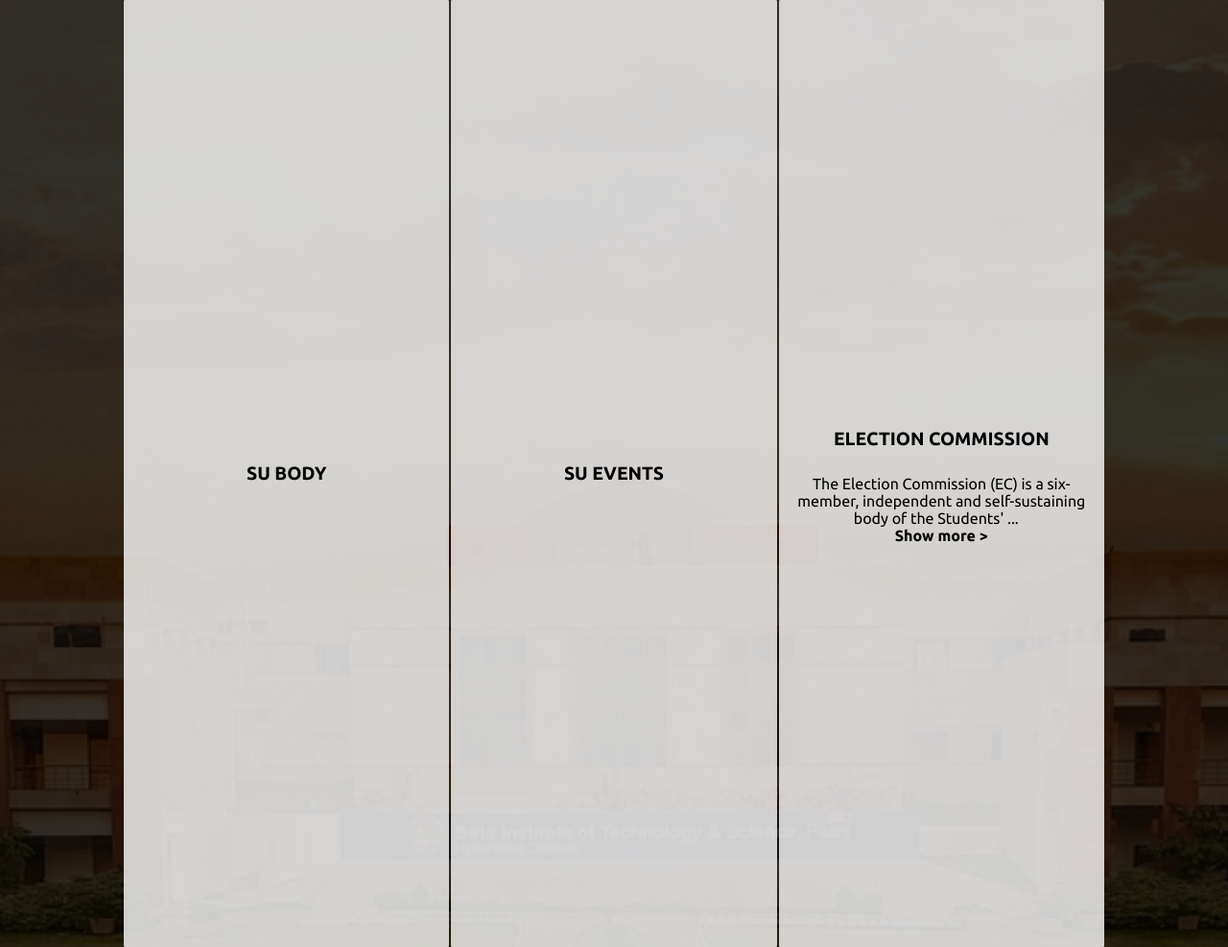
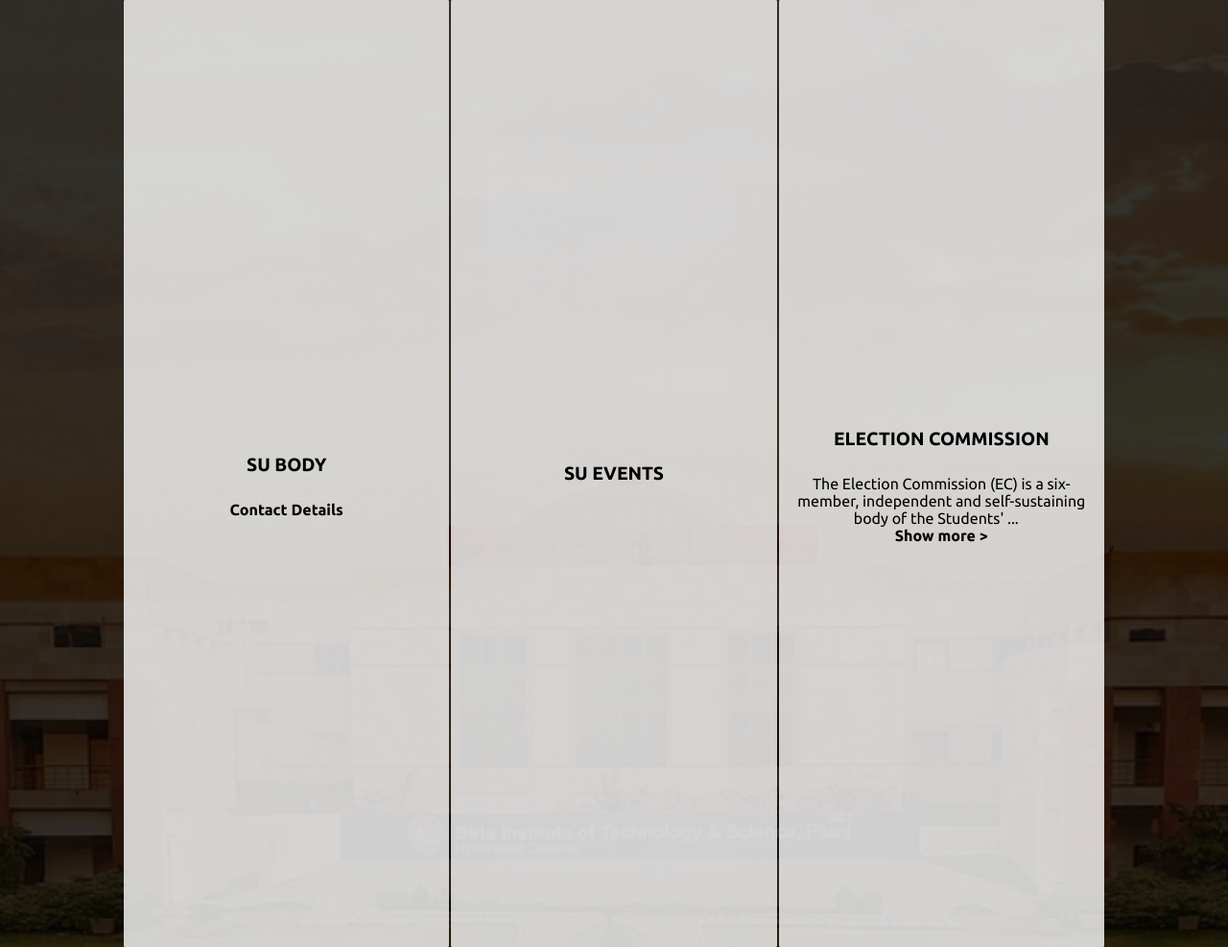
Before and after one commit to bits-su/SU-Portal, a Django app: page /aboutus/ in a window 1280 px wide. Shown: the part 102-1089 px from the top of the page at 96% size. Run offline with Django 3.2, Linux system fonts and the light colour scheme; some libraries are stand-ins or nearby versions.

Commit message:
about: Link to contact page.

```diff
--- a/templates/aboutus.html
+++ b/templates/aboutus.html
@@ -15,6 +15,7 @@
         <div class="carde">
             <div class="content">
                 <p class="title">SU Body</p>
+                <p class="info more"><a href="/contact">Contact Details</a></p>
             </div>
         </div>
         <div class="carde">
```
